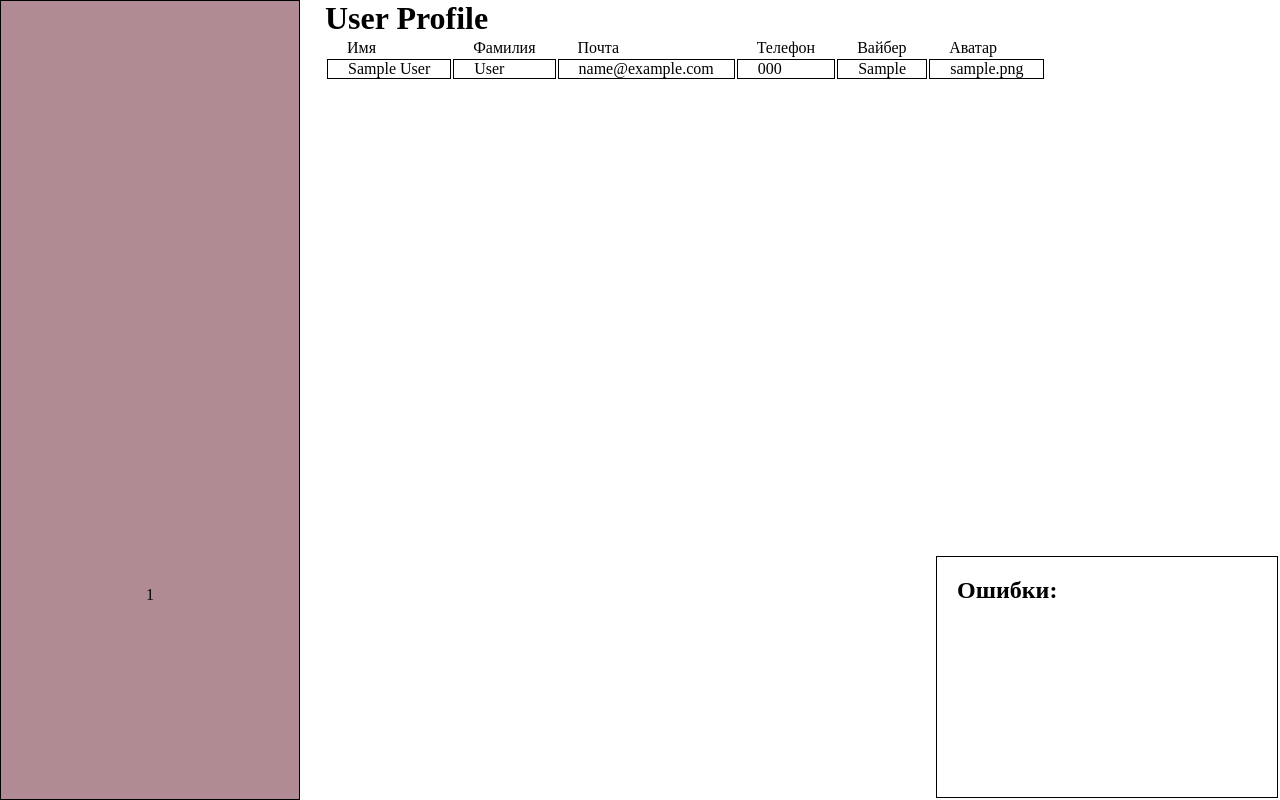
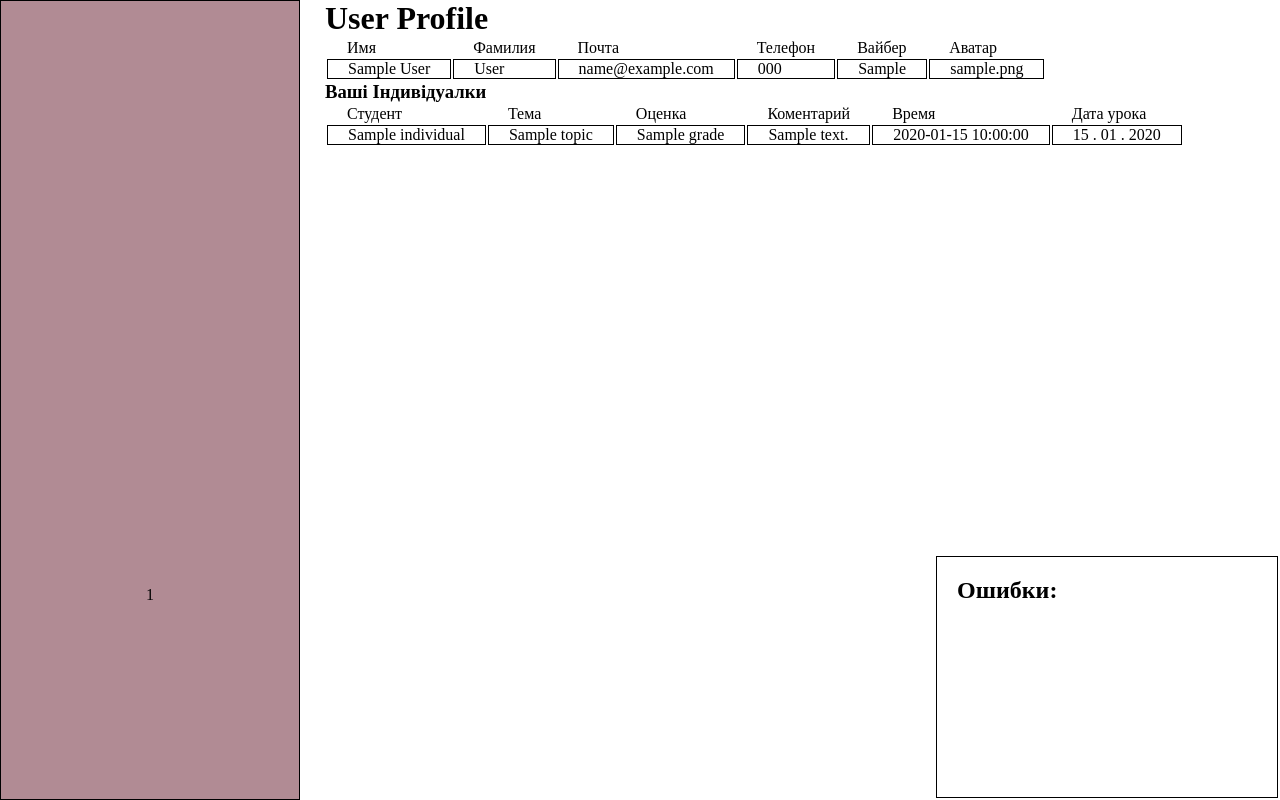
Before and after one commit to LoooMeN/reggio, a Flask app: template reggio/templates/profile.html in a window 1280 px wide. Run offline with Flask 2, Linux system fonts and the light colour scheme; tables that the repository leaves empty hold one stand-in row (values such as "Sample post"); the template is opened without the code that fills it: values that come from a table or form of the project are taken from there, most other values are stand-ins (such as "Sample title", 1, 10 or a date in 2020).

Commit message:
Change individual list in prifiles, add individuals to other userType, lists was limited by 20 record on page

```diff
--- a/reggio/profile.py
+++ b/reggio/profile.py
@@ -5,12 +5,29 @@ from reggio import app, db
 from reggio.models import individualClass
 from reggio.utils import *
 
+
+def hasIndividual(userType):
+    has = ["child", "teacher", "admin", "superAdmin", "tutor"]
+    if userType in has:
+        return True
+    else:
+        return False
+
+
+app.jinja_env.globals.update(hasIndividual=hasIndividual)
+app.jinja_env.globals.update(list=list)
+
+
 @app.route('/profile/')
 def profile():
     if current_user.is_authenticated:
-        if current_user.userType == "child":
-            individuals = individualClass.query.filter_by(studentUsername=current_user.username)
-            return render_template('profile.html', user=current_user, individuals=individuals, title='profile', menu=defineMenu())
+        if hasIndividual(current_user.userType):
+            if current_user.userType == "child":
+                individuals = individualClass.query.filter_by(studentUsername=current_user.username).limit(20)
+            else:
+                individuals = individualClass.query.filter_by(teacherUsername=current_user.username).limit(20)
+            return render_template('profile.html', user=current_user, individuals=individuals, title='profile',
+                                   menu=defineMenu())
         return render_template('profile.html', user=current_user, title='profile', menu=defineMenu())
     return render_template(
         'main.html',
--- a/reggio/templates/profile.html
+++ b/reggio/templates/profile.html
@@ -33,7 +33,10 @@
             <td>{{user.avatar}}</td>
         </tr>
     </table>
-
+    {% if hasIndividual(user.userType) %}
+        {% if not list(individuals)%}
+            <h3>Ви неуч</h3>
+        {% else %}
             {% if user.userType == 'child' %}
                 <h3>Ваші Індивідуалки</h3>
                 <table>
@@ -54,5 +57,29 @@
                         </tr>
                     {%endfor%}
                 </table>
+                {% else %}
+                <h3>Ваші Індивідуалки</h3>
+                <table>
+                    <tr>
+                        <td>Студент</td>
+                        <td>Тема</td>
+                        <td>Оценка</td>
+                        <td>Коментарий</td>
+                        <td>Время</td>
+                        <td>Дата урока</td>
+                    </tr>
+                    {% for individual in individuals %}
+                        <tr>
+                            <td>{{individual.studentName}}</td>
+                            <td>{{individual.topic}}</td>
+                            <td>{{individual.grade}}</td>
+                            <td>{{individual.comment}}</td>
+                            <td>{{individual.timeSpent}}</td>
+                            <td>{{individual.lessonDate.strftime('%d . %m . %Y')}}</td>
+                        </tr>
+                    {%endfor%}
+                </table>
+            {% endif %}
+        {% endif %}
     {% endif %}
 {% endblock %}
```
Lines whose indentation alone changed are shown as unchanged.
